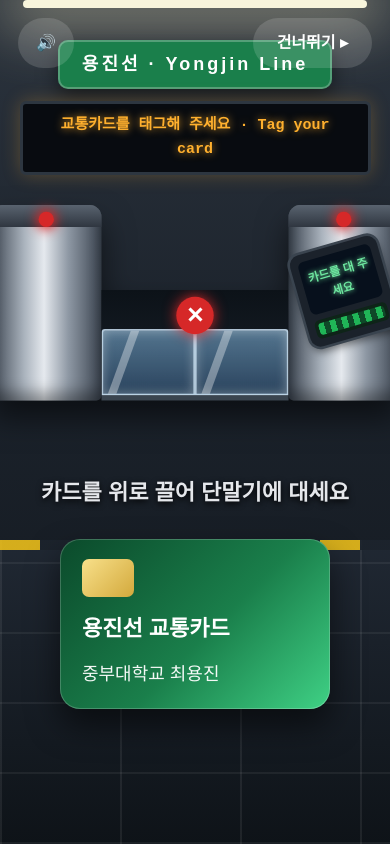
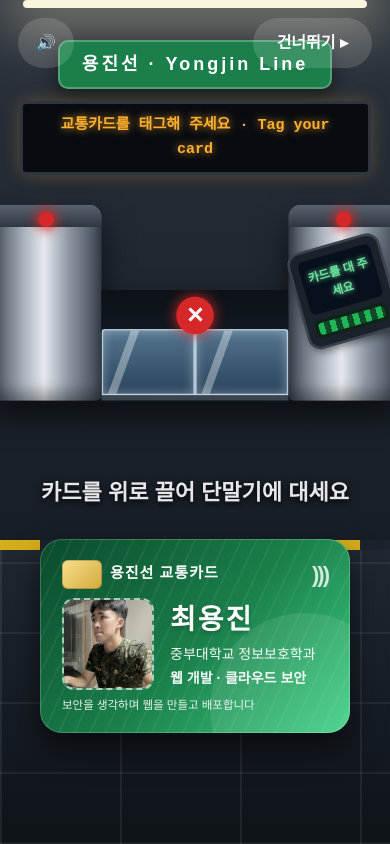
Before and after one commit to BLACKHEADHUB/yongjin-line, a Next.js app: page / in a window 390 px wide. Both pictures are taken after a click on the button "🚇 노선도 탑승하기". Built offline with nearby package versions, Linux system fonts and the light colour scheme; no server answers; the database is empty.

Commit message:
증명사진 추가, 개찰구 카드를 첫 화면 카드와 같은 모양으로 변경

```diff
--- a/app/globals.css
+++ b/app/globals.css
@@ -29,8 +29,8 @@ button.sub:hover { background: var(--soft); }
 .chip { display: inline-block; width: 58px; height: 42px; margin-right: 10px; vertical-align: middle; border-radius: 6px; background: linear-gradient(135deg, #f8e08a, #d3a93c); box-shadow: inset 0 0 0 1px rgba(0,0,0,.2); }
 .nfc { font-size: 32px; letter-spacing: -2px; opacity: .8; transform: rotate(0deg); }
 .idcard-mid { display: flex; gap: 30px; align-items: center; }
-.photo { flex: 0 0 auto; width: 150px; height: 188px; border-radius: 14px; border: 2px dashed rgba(255, 255, 255, .6); background: rgba(255, 255, 255, .13); display: flex; align-items: center; justify-content: center; font-size: 14px; overflow: hidden; }
-.photo img { width: 100%; height: 100%; object-fit: cover; }
+.photo { flex: 0 0 auto; width: 176px; height: 176px; border-radius: 16px; border: 2px dashed rgba(255, 255, 255, .6); background: rgba(255, 255, 255, .13); display: flex; align-items: center; justify-content: center; font-size: 14px; overflow: hidden; }
+.photo img { width: 100%; height: 100%; object-fit: cover; object-position: center top; }
 .idcard h1 { font-size: 50px; margin: 0 0 4px; letter-spacing: 2px; text-shadow: 0 2px 4px rgba(0,0,0,.25); }
 .idcard-info div { font-size: 22px; opacity: .95; }
 .idcard-info .role { margin-top: 4px; font-weight: bold; }
@@ -99,12 +99,23 @@ button.sub:hover { background: var(--soft); }
 .gate-floor::before { content: ''; position: absolute; inset: 0; background: repeating-linear-gradient(90deg, rgba(255,255,255,.07) 0 2px, transparent 2px 120px), repeating-linear-gradient(0deg, rgba(255,255,255,.06) 0 2px, transparent 2px 70px); }
 .gate-floor::after { content: ''; position: absolute; top: 0; left: 0; right: 0; height: 10px; background: repeating-linear-gradient(90deg, #f5c518 0 40px, #1b222b 40px 80px); opacity: .85; }
 .gate-text { position: relative; z-index: 3; margin: 0; font-size: 22px; font-weight: bold; min-height: 30px; text-shadow: 0 2px 6px #000; }
-.tapcard { position: relative; width: 320px; height: 200px; margin-top: 26px; padding: 20px 22px; text-align: left; border-radius: 20px; color: #fff; cursor: grab; touch-action: none; user-select: none; background: linear-gradient(135deg, #0b4a2b, #1a7f4b 55%, #3fd185); box-shadow: 0 16px 32px rgba(0, 0, 0, .55), inset 0 0 0 1px rgba(255,255,255,.2); display: flex; flex-direction: column; justify-content: space-between; z-index: 5; animation: bob 2.4s ease-in-out infinite; }
-.tapcard strong { font-size: 22px; }
+.tapcard { position: relative; overflow: hidden; width: 380px; aspect-ratio: 1.6 / 1; margin-top: 26px; padding: 18px 22px; text-align: left; border-radius: 22px; color: #fff; cursor: grab; touch-action: none; user-select: none; background: linear-gradient(135deg, #0b4a2b 0%, #1a7f4b 52%, #3fd185 100%); box-shadow: 0 16px 32px rgba(0, 0, 0, .55), inset 0 0 0 1px rgba(255,255,255,.2); display: flex; flex-direction: column; justify-content: space-between; z-index: 5; animation: bob 2.4s ease-in-out infinite; }
+.tapcard::before { content: ''; position: absolute; inset: 0; background: repeating-linear-gradient(115deg, rgba(255,255,255,.05) 0 2px, transparent 2px 14px); }
+.tapcard::after { content: ''; position: absolute; right: -50px; bottom: -70px; width: 190px; height: 190px; border-radius: 50%; background: rgba(255, 255, 255, .09); }
+.tapcard > * { position: relative; z-index: 1; }
 .tapcard.dragging { cursor: grabbing; animation: none; }
 .tapcard.done { animation: none; opacity: 0; transition-delay: .9s; }
-.tc-chip { width: 52px; height: 38px; border-radius: 7px; background: linear-gradient(135deg, #f8e08a, #d3a93c); }
-.tc-owner { font-size: 18px; opacity: .95; }
+.tc-top { display: flex; justify-content: space-between; align-items: center; font-weight: bold; font-size: 15px; letter-spacing: 1px; }
+.tapcard .chip { width: 40px; height: 29px; margin-right: 8px; }
+.tapcard .nfc { font-size: 22px; }
+.tc-mid { display: flex; gap: 16px; align-items: center; }
+.tc-photo { flex: 0 0 auto; width: 92px; height: 92px; border-radius: 12px; border: 2px dashed rgba(255,255,255,.6); background: rgba(255,255,255,.13); display: flex; align-items: center; justify-content: center; font-size: 12px; overflow: hidden; }
+.tc-photo img { width: 100%; height: 100%; object-fit: cover; object-position: center top; pointer-events: none; }
+.tc-info { display: flex; flex-direction: column; }
+.tc-info strong { font-size: 28px; letter-spacing: 2px; text-shadow: 0 2px 4px rgba(0,0,0,.25); }
+.tc-info span { font-size: 14px; opacity: .95; }
+.tc-info .tc-role { font-weight: bold; margin-top: 2px; }
+.tc-bottom { font-size: 11.5px; opacity: .9; }
 @keyframes bob { 50% { margin-top: 38px; } }
 .gate-flash { position: fixed; inset: 0; background: #fff; opacity: 0; pointer-events: none; z-index: 9; }
 .gate.tapped .gate-flash { animation: flashbang .5s ease-out; }
@@ -160,7 +171,7 @@ button.sub:hover { background: var(--soft); }
   .idcard { font-size: 16px; padding: 24px 26px; }
   .idcard h1 { font-size: 38px; }
   .idcard-info div { font-size: 18px; }
-  .photo { width: 112px; height: 140px; }
+  .photo { width: 130px; height: 130px; }
   .gate-hall { transform: scale(1.15); margin-bottom: 70px; }
 }
 @media (max-width: 560px) {
@@ -173,7 +184,7 @@ button.sub:hover { background: var(--soft); }
   .gate-hall { transform: scale(.85); margin: 30px 0 40px; }
   .gate-board { min-width: 0; font-size: 15px; }
   .gate-sign { font-size: 18px; padding: 10px 24px; }
-  .tapcard { width: 270px; height: 170px; }
+  .tapcard { width: 310px; }
   .st-head { flex-wrap: wrap; }
 }
 @media (prefers-reduced-motion: reduce) {
--- a/components/Gate.jsx
+++ b/components/Gate.jsx
@@ -3,7 +3,7 @@ import { useEffect, useRef, useState } from 'react';
 import { beep, chime, thunk } from './audio';
 
 // 개찰구: 교통카드를 끌어서(또는 눌러서) 단말기에 찍으면 삑! 소리와 함께 문이 열리고 통과한다.
-export default function Gate({ name, school, sound, setSound, onEnter }) {
+export default function Gate({ profile: p, sound, setSound, onEnter }) {
   const [phase, setPhase] = useState('idle'); // idle → tapped → open → leaving
   const [drag, setDrag] = useState({ x: 0, y: 0, on: false, near: false });
   const cardRef = useRef(null);
@@ -119,9 +119,21 @@ export default function Gate({ name, school, sound, setSound, onEnter }) {
         aria-label="교통카드 찍기"
         onKeyDown={(e) => (e.key === 'Enter' || e.key === ' ') && tap()}
       >
-        <span className="tc-chip" />
-        <strong>용진선 교통카드</strong>
-        <span className="tc-owner">{[school, name].filter(Boolean).join(' ')}</span>
+        <div className="tc-top">
+          <span><span className="chip" />용진선 교통카드</span>
+          <span className="nfc" aria-hidden="true">)))</span>
+        </div>
+        <div className="tc-mid">
+          <div className="tc-photo">{p.photo ? <img src={p.photo} alt="" draggable="false" /> : '(사진)'}</div>
+          <div className="tc-info">
+            <strong>{p.name}</strong>
+            <span>{[p.school, p.dept].filter(Boolean).join(' ')}</span>
+            <span className="tc-role">{p.role}</span>
+          </div>
+        </div>
+        <div className="tc-bottom">
+          <span>{p.tagline}</span>
+        </div>
       </div>
       <div className="gate-flash" />
     </main>
--- a/components/PortfolioApp.jsx
+++ b/components/PortfolioApp.jsx
@@ -10,7 +10,7 @@ export default function PortfolioApp({ data }) {
   const [sound, setSound] = useState(true);
 
   if (stage === 'gate') {
-    return <Gate name={data.profile.name} school={data.profile.school} sound={sound} setSound={setSound} onEnter={() => setStage('ride')} />;
+    return <Gate profile={data.profile} sound={sound} setSound={setSound} onEnter={() => setStage('ride')} />;
   }
   if (stage === 'ride') return <Ride data={data} sound={sound} setSound={setSound} onPlatform={() => setStage('platform')} />;
   return <Platform profile={data.profile} projects={data.projects} stations={data.stations} onBoard={() => setStage('gate')} />;
--- a/data/portfolio.js
+++ b/data/portfolio.js
@@ -34,7 +34,7 @@ export const profile = {
   ],
   interests: ['정보보호', '웹 개발', 'AI 활용'], // TODO: 관심 분야
   talents: ['웹 개발', '클라우드 배포', '영상 편집', '작사·랩'], // 특기
-  photo: '', // TODO: 증명사진. public/media/me.jpg 에 넣고 '/media/me.jpg'
+  photo: '/media/me.jpg', // 증명사진 (public/media/me.jpg)
   status: '', // TODO: 예: 인턴 지원 중
   email: 'chyjin0202@naver.com', // 비워 두면 화면에 표시되지 않습니다
   github: 'https://github.com/BLACKHEADHUB',
```
Also changed, not shown: public/media/me.jpg (added).
